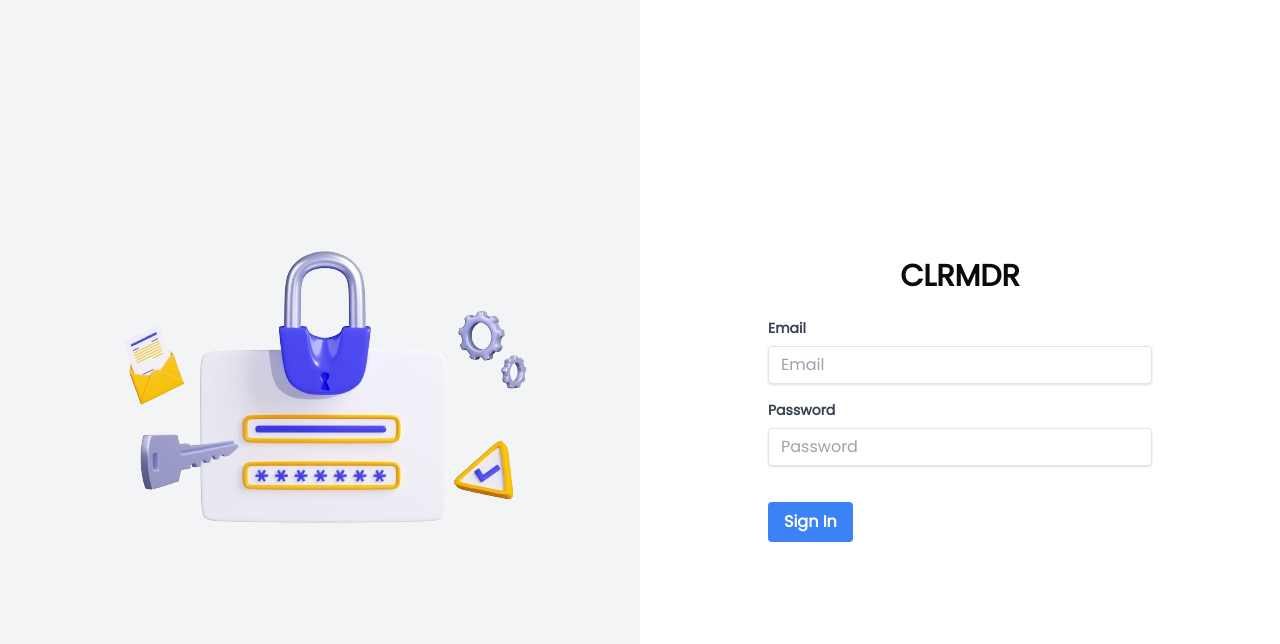
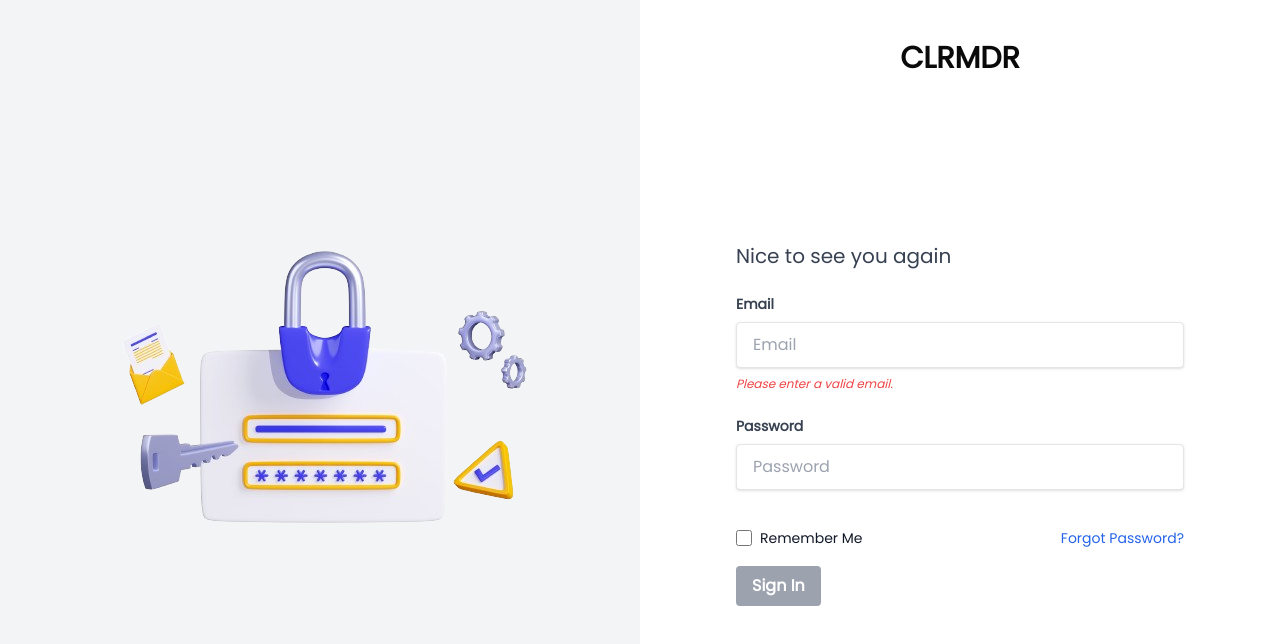
Before and after one commit to Nitingeek23/legalops-frontend, a Vue app: page /login in a window 1280 px wide. Shown: the top 644 px of the page. Built offline with nearby package versions, Linux system fonts and the light colour scheme.

Commit message:
validations added and optimization

```diff
--- a/src/components/Login.vue
+++ b/src/components/Login.vue
@@ -6,27 +6,41 @@
         </div>
         <!-- Right Div -->
         <div class="w-1/2 flex flex-col items-center justify-center bg-white">
-            <h1 class="text-3xl font-bold mb-6">CLRMDR</h1>
-            <form class="w-full max-w-sm" @submit.prevent="handleSubmit">
-                <div class="mb-4">
+            <div class="absolute top-10">
+                <h1 class="text-3xl font-bold">CLRMDR</h1>
+            </div>
+            <form class="w-full max-w-md mt-12" @submit.prevent="handleSubmit">
+                <p class="text-gray-700 text-xl mb-6">Nice to see you again</p>
+                <div class="mb-6">
                     <label class="block text-gray-700 text-sm font-bold mb-2" for="email">
                         Email
                     </label>
                     <input id="email" v-model="email" type="email"
-                        class="shadow appearance-none border rounded w-full py-2 px-3 text-gray-700 leading-tight focus:outline-none focus:shadow-outline"
+                        class="shadow appearance-none border rounded w-full py-3 px-4 text-gray-700 leading-tight focus:outline-none focus:shadow-outline"
                         placeholder="Email" />
+                    <p v-if="!isValidEmail" class="text-red-500 text-xs italic mt-2">Please enter a valid email.</p>
                 </div>
                 <div class="mb-6">
                     <label class="block text-gray-700 text-sm font-bold mb-2" for="password">
                         Password
                     </label>
                     <input id="password" v-model="password" type="password"
-                        class="shadow appearance-none border rounded w-full py-2 px-3 text-gray-700 mb-3 leading-tight focus:outline-none focus:shadow-outline"
+                        class="shadow appearance-none border rounded w-full py-3 px-4 text-gray-700 mb-3 leading-tight focus:outline-none focus:shadow-outline"
                         placeholder="Password" />
                 </div>
+                <div class="flex items-center justify-between mb-4">
+                    <div class="flex items-center">
+                        <input id="remember_me" type="checkbox" class="form-checkbox h-4 w-4 text-blue-600">
+                        <label for="remember_me" class="ml-2 block text-sm text-gray-900">Remember Me</label>
+                    </div>
+                    <div>
+                        <a href="#" class="text-sm text-blue-600 hover:text-blue-800">Forgot Password?</a>
+                    </div>
+                </div>
                 <div class="flex items-center justify-between">
-                    <button
-                        class="bg-blue-500 hover:bg-blue-700 text-white font-bold py-2 px-4 rounded focus:outline-none focus:shadow-outline"
+                    <button :disabled="!isFormValid"
+                        :class="{'bg-gray-400 cursor-not-allowed': !isFormValid, 'bg-blue-500 hover:bg-blue-700': isFormValid}"
+                        class="text-white font-bold py-2 px-4 rounded focus:outline-none focus:shadow-outline"
                         type="submit">
                         Sign In
                     </button>
@@ -37,13 +51,22 @@
 </template>
 
 <script setup lang="ts">
-import { ref } from 'vue';
+import { ref, computed } from 'vue';
 import axios from 'axios';
 import { useRouter } from 'vue-router';
 
 const email = ref('');
 const password = ref('');
 const router = useRouter();
+
+const isValidEmail = computed(() => {
+    const emailPattern = /^[^\s@]+@[^\s@]+\.[^\s@]+$/;
+    return emailPattern.test(email.value);
+});
+
+const isFormValid = computed(() => {
+    return isValidEmail.value && password.value.length > 0;
+});
 
 const handleSubmit = async () => {
     try {
--- a/src/types/NewsTypes.ts
+++ b/src/types/NewsTypes.ts
@@ -3,3 +3,19 @@ export type News = {
   heading: string
   content: string
 }
+
+export enum UserType {
+  SuperAdmin = 1,
+  GeneralRegistrar = 2,
+  ArbitrationRegistrar = 3,
+  MediationRegistrar = 4,
+  DiptiArbitrationRegistrar = 5,
+  DiptiMediationRegistrar = 6,
+  Arbitrator = 7,
+  Mediator = 8,
+  Bank = 9,
+  NormalUser = 10,
+  CentralCoordinator = 11,
+  RelationshipManager = 12,
+  Casemanager = 13
+}
--- a/src/views/admin/ProfileView.vue
+++ b/src/views/admin/ProfileView.vue
@@ -77,10 +77,13 @@
               </tr>
             </thead>
             <tbody>
-              <tr v-for="item in filteredSortedData" :key="item.id" @click="selectUser(item)" class="cursor-pointer">
+              <tr v-for="item in users" :key="item.id" @click="selectUser(item)" class="cursor-pointer">
                 <td class="py-2 px-4 border-b">{{ item.name }}</td>
                 <td class="py-2 px-4 border-b">{{ item.contactInfo }}</td>
-                <td class="py-2 px-4 border-b">{{ item.downloads }}</td>
+                <td class="py-2 px-4 border-b">
+                  <a v-if="item.downloads" :href="`http://${item.downloads}`" target="_blank">Download CV</a>
+                  <span v-else>No CV</span>
+                </td>
                 <td class="py-2 px-4 border-b">{{ item.status }}</td>
               </tr>
             </tbody>
@@ -236,7 +239,7 @@
           <input type="file" ref="fileInput" accept="application/vnd.openxmlformats-officedocument.spreadsheetml.sheetl"
             style="display: none" @change="handleFileChange" />
         </button>
-        <button class="bg-green-500 text-white px-4 py-2 rounded ml-2">Send</button>
+        <button class="bg-green-500 text-white px-4 py-2 rounded ml-2 " :disabled="dropdownOpen">Send</button>
       </div>
 
     </div>
@@ -251,7 +254,7 @@
         <div class="mb-4">
           <label class="block text-gray-700 mb-2" for="description">Description</label>
           <textarea v-model="newNotice.description" id="description" class="border rounded p-2 w-full"
-            placeholder="Enter description"></textarea>
+            placeholder="Enter description" @input="validateNoticeForm"></textarea>
         </div>
         <div class="mb-4">
           <label class="block text-gray-700 mb-2" for="file">File Upload</label>
@@ -259,7 +262,8 @@
         </div>
         <div class="flex justify-end space-x-4">
           <button @click="showAddNoticeModal = false" class="bg-gray-500 text-white px-4 py-2 rounded">Cancel</button>
-          <button @click="addNotice" class="bg-blue-500 text-white px-4 py-2 rounded">Add</button>
+          <button @click="addNotice" :disabled="!isNoticeFormValid"
+            class="bg-blue-500 text-white px-4 py-2 rounded">Add</button>
         </div>
       </div>
     </div>
@@ -270,6 +274,7 @@
 import { ref, computed, onMounted } from 'vue';
 import Separator from '@/components/custom/separator/Separator.vue';
 import axios from 'axios'
+import { UserType } from '../../types/NewsTypes'
 const searchQuery = ref('');
 const filterStatus = ref('');
 const sortKey = ref('name');
@@ -332,12 +337,37 @@ const filteredSortedData = computed(() => {
   return result;
 });
 
-function selectOption(option) {
+const isNoticeFormValid = computed(() => {
+  return newNotice.value.title && newNotice.value.description && newNotice.value.file;
+});
+
+// Define your function
+function validateNoticeForm() {
+  // Using the `value` property to access the refs
+  isNoticeFormValid.value = newNotice.value.title && newNotice.value.description && newNotice.value.file;
+}
+const selectOption = async (option) => {
   selectedOption.value = option;
   selectedUser.value = null; // Reset selected user when switching sections
   showNoticeOptions.value = false; // Hide notice sub-options when switching sections
-  // selectedNoticeOption.value = false
-}
+
+  try {
+    const response = await axios.get(`http://13.233.211.18:3005/users`, {
+      params: { user_type: UserType[option] }
+    });
+    if (response.data && response.data.users) {
+      users.value = response.data.users.map(user => ({
+        id: user.user_id,
+        name: user.full_name,
+        contactInfo: user.phone_no,
+        downloads: user.cvFilePath,
+        status: user.approval_status_display_text
+      }));
+    }
+  } catch (error) {
+    console.error('Error fetching users:', error);
+  }
+};
 
 function toggleNoticeOptions() {
   showNoticeOptions.value = !showNoticeOptions.value;
```
